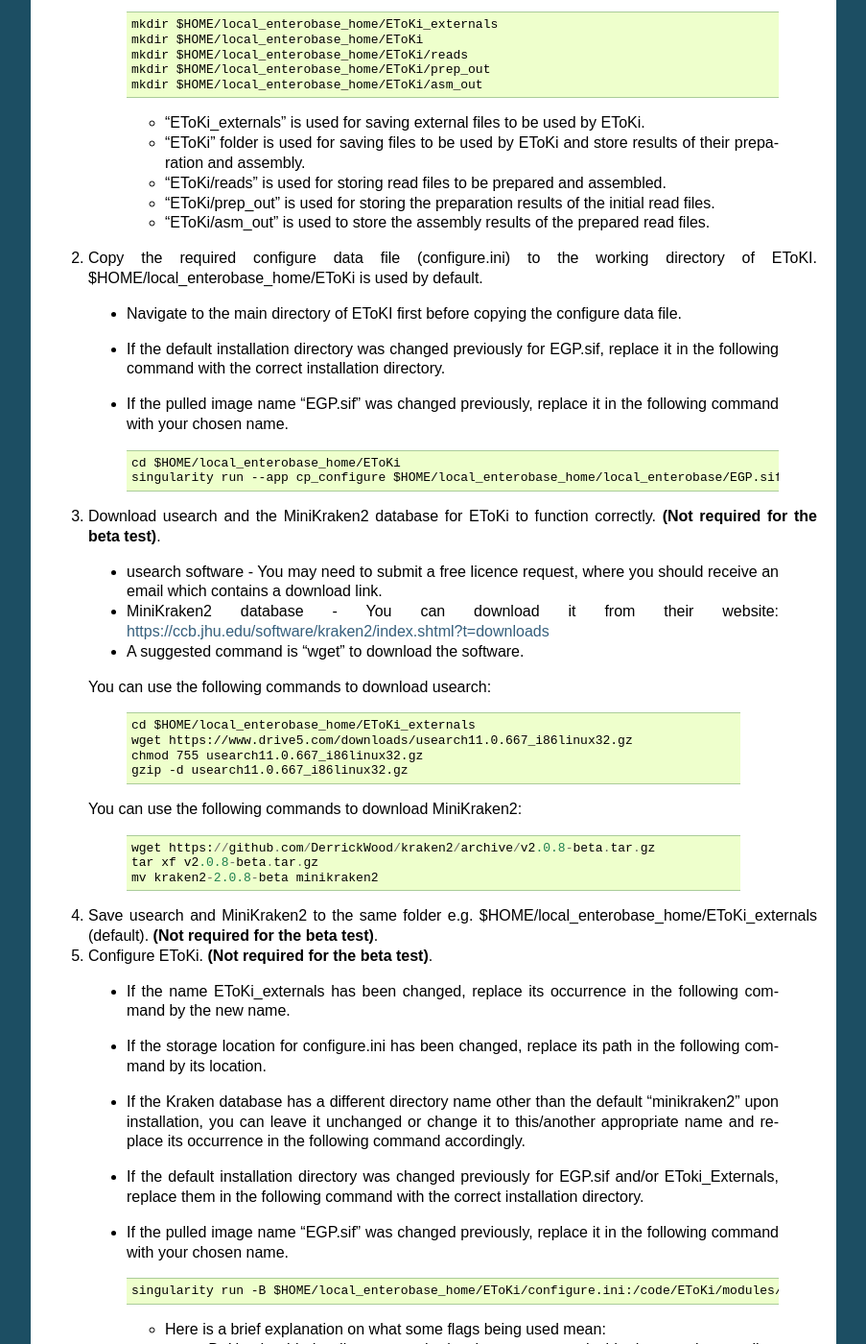
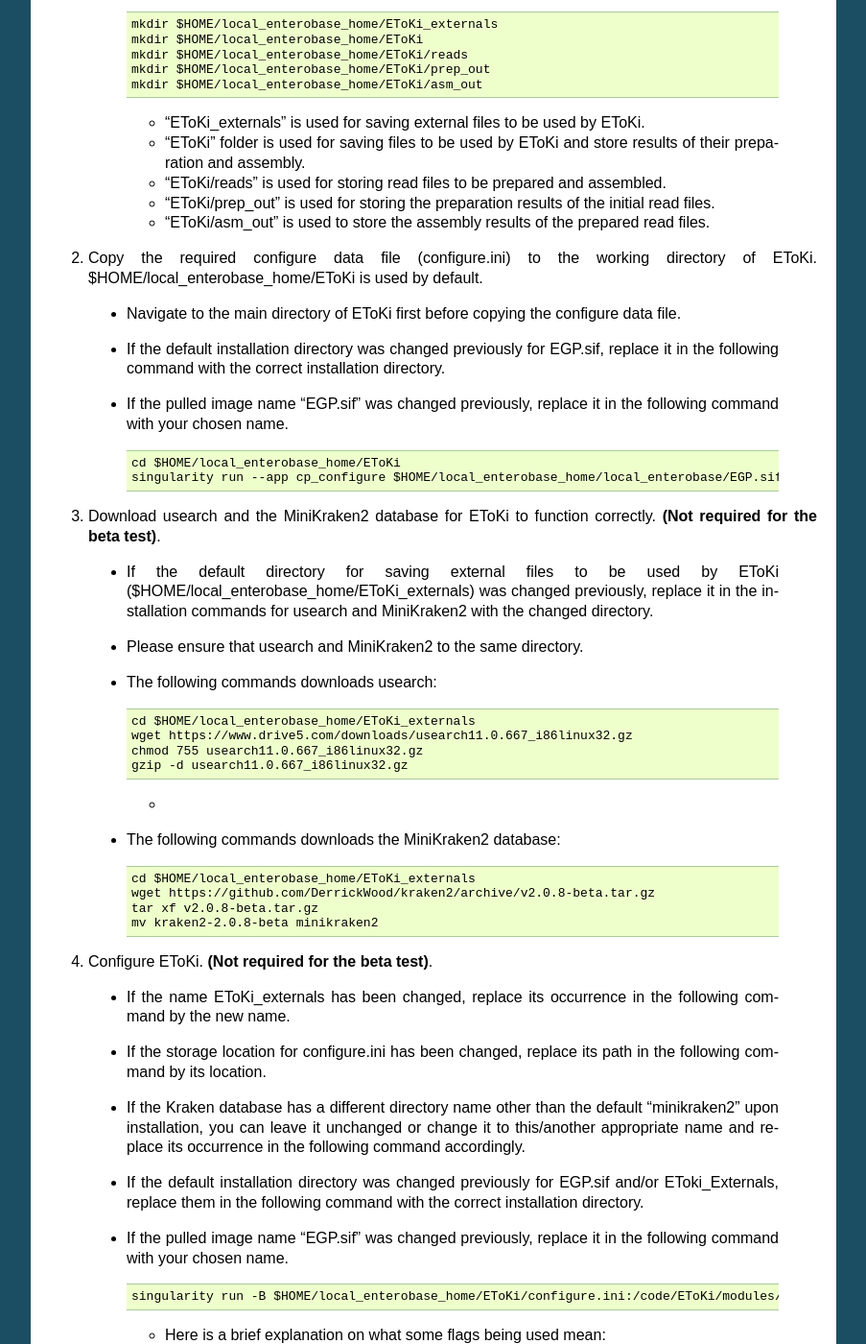
Before and after one commit to khaledk2/leb-beta, a Sphinx documentation site: the page built from docs/installation/egp.rst, in a window 1280 px wide and 1400 px high, scrolled down 7813 px. Shown: the whole window at 96% size, without its empty margins (198-1101 px from the left). Built offline with Sphinx 7.4.7, drawn with Linux system fonts in a browser that asks for light colours.

Commit message:
usearch and minikraken2

```diff
--- a/docs/installation/egp.rst
+++ b/docs/installation/egp.rst
@@ -373,9 +373,9 @@
     * "EToKi/prep_out" is used for storing the preparation results of the initial read files.
     * "EToKi/asm_out" is used to store the assembly results of the prepared read files.
 
-2. Copy the required configure data file (configure.ini) to the working directory of EToKI. $HOME/local_enterobase_home/EToKi is used by default.
+2. Copy the required configure data file (configure.ini) to the working directory of EToKi. $HOME/local_enterobase_home/EToKi is used by default.
 
-  * Navigate to the main directory of EToKI first before copying the configure data file.
+  * Navigate to the main directory of EToKi first before copying the configure data file.
   * If the default installation directory was changed previously for EGP.sif, replace it in the following command with the correct installation directory.
   * If the pulled image name "EGP.sif" was changed previously, replace it in the following command with your chosen name.
 
@@ -386,11 +386,9 @@
 
 3. Download usearch and the MiniKraken2 database for EToKi to function correctly. **(Not required for the beta test)**.
 
-  * usearch software - You may need to submit a free licence request, where you should receive an email which contains a download link.
-  * MiniKraken2 database - You can download it from their website: https://ccb.jhu.edu/software/kraken2/index.shtml?t=downloads
-  * A suggested command is "wget" to download the software.
-
-  You can use the following commands to download usearch:
+  * If the default directory for saving external files to be used by EToKi ($HOME/local_enterobase_home/EToKi_externals) was changed previously, replace it in the installation commands for usearch and MiniKraken2 with the changed directory.
+  * Please ensure that usearch and MiniKraken2 to the same directory.
+  * The following commands downloads usearch:
 
     ::
 
@@ -399,17 +397,18 @@
       chmod 755 usearch11.0.667_i86linux32.gz
       gzip -d usearch11.0.667_i86linux32.gz
 
-  You can use the following commands to download MiniKraken2:
+    *
+
+  * The following commands downloads the MiniKraken2 database:
 
     ::
 
+      cd $HOME/local_enterobase_home/EToKi_externals
       wget https://github.com/DerrickWood/kraken2/archive/v2.0.8-beta.tar.gz
       tar xf v2.0.8-beta.tar.gz
       mv kraken2-2.0.8-beta minikraken2
 
-4. Save usearch and MiniKraken2 to the same folder e.g. $HOME/local_enterobase_home/EToKi_externals (default). **(Not required for the beta test)**.
-
-5. Configure EToKi. **(Not required for the beta test)**.
+4. Configure EToKi. **(Not required for the beta test)**.
 
   * If the name EToKi_externals has been changed, replace its occurrence in the following command by the new name.
   * If the storage location for configure.ini has been changed, replace its path in the following command by its location.
```
Also changed, not shown: 5 other files.
